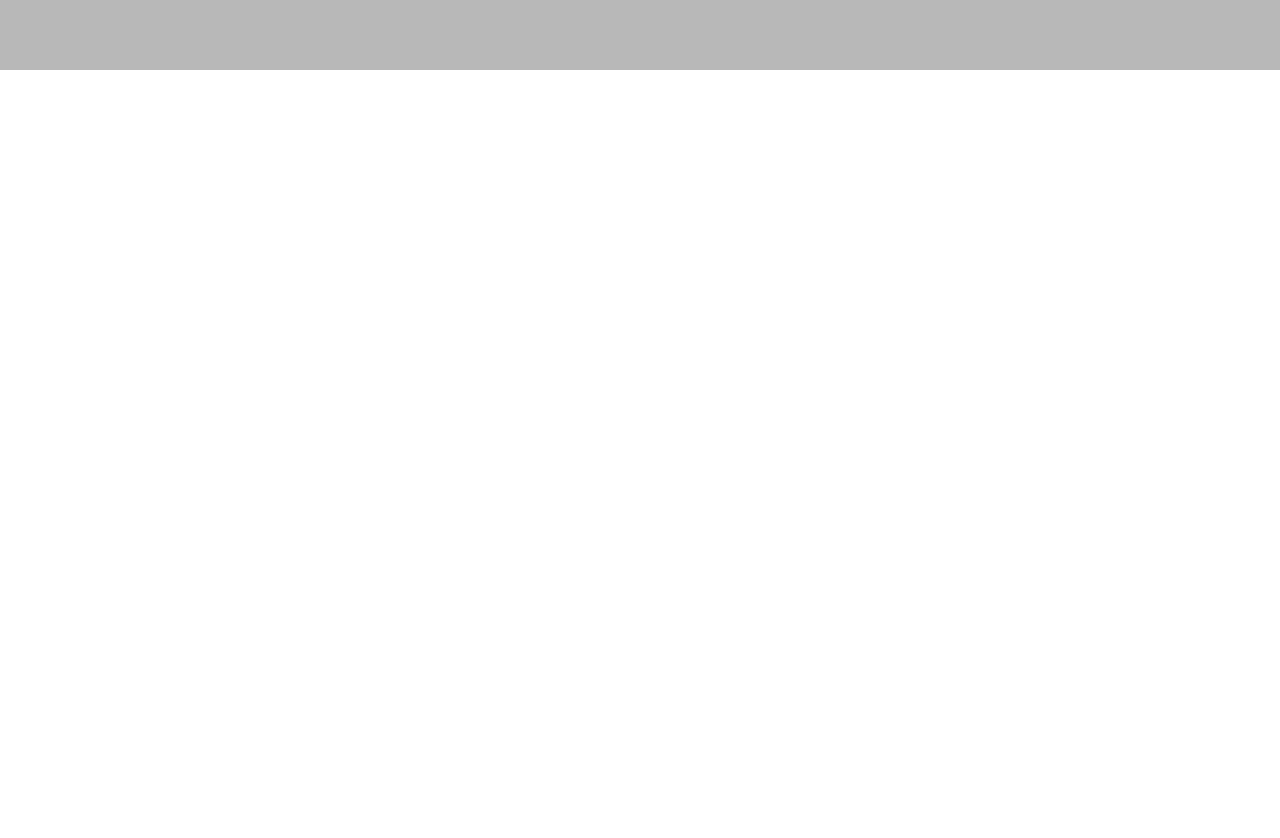
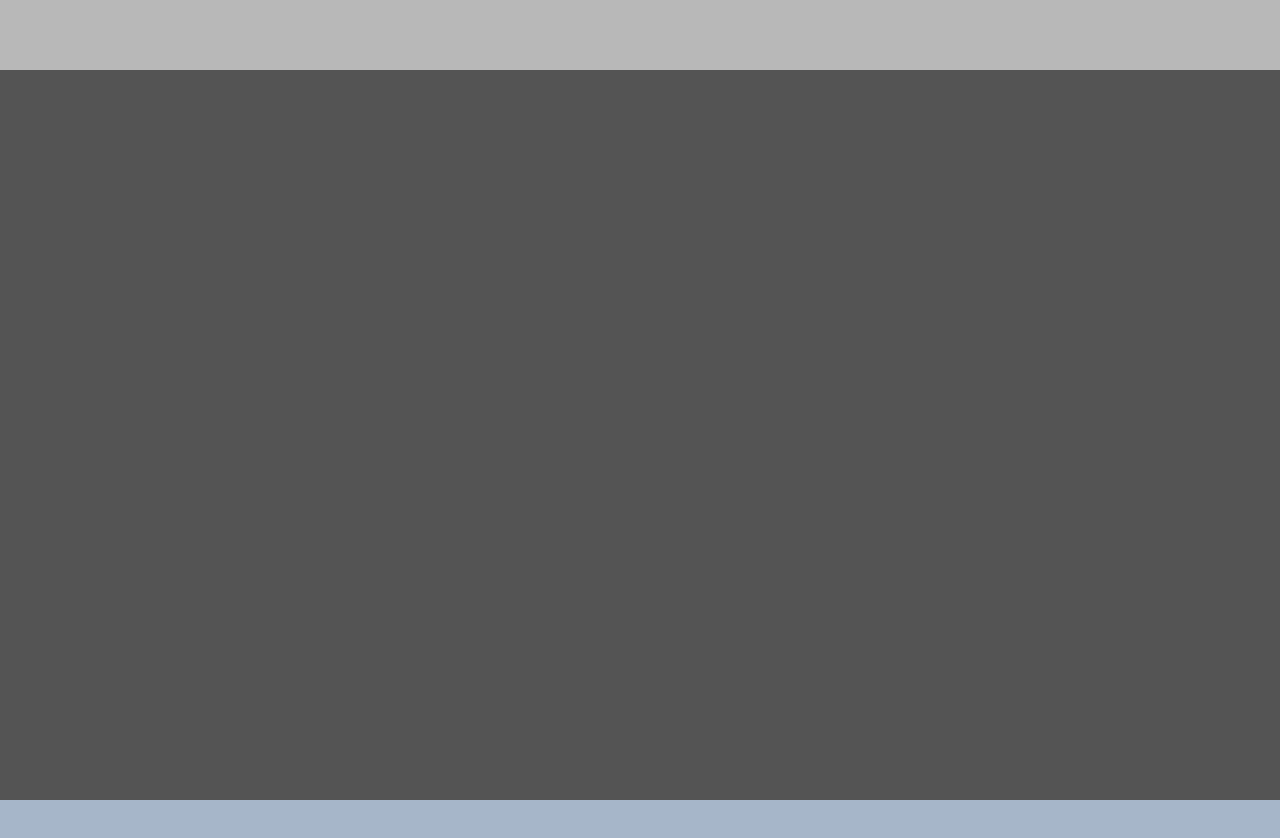
Before and after one commit to IanFerguson-36/myprofile, a React (Create React App) app: page / in a window 1280 px wide. Shown: the top 838 px of the page. Before the commit the page ends 800 px from the top, so only its background shows below. Built offline with nearby package versions, Linux system fonts and the light colour scheme.

Commit message:
divided each section

```diff
--- a/src/App.js
+++ b/src/App.js
@@ -3,11 +3,18 @@ import Bio from "./components/Bio/Bio";
 import Contact from "./components/Contact/Contact";
 import Portfolio from "./components/Portfolio/Portfolio";
 import Works from "./components/Works/Works";
+import "./App.scss";
 
 function App() {
   return (
     <div className="app">
       <Navbar />
+      <div className="sections">
+        <Bio />
+        <Portfolio />
+        <Works />
+        <Contact />
+      </div>
     </div>
   );
 }
--- /dev/null
+++ b/src/App.scss
@@ -0,0 +1,16 @@
+.app {
+  height: 100vh;
+
+  .sections {
+    width: 100%;
+    height: calc(100vh - 70px);
+    background: #fdfbf9;
+    position: relative;
+    top: 70px;
+
+    * {
+      width: 100vw;
+      height: calc(100vh - 70px);
+    }
+  }
+}
--- a/src/components/Navbar/Navbar.scss
+++ b/src/components/Navbar/Navbar.scss
@@ -2,4 +2,6 @@
   width: 100%;
   height: 70px;
   background-color: #b8b8b8;
+  position: fixed;
+  top: 0;
 }
```
